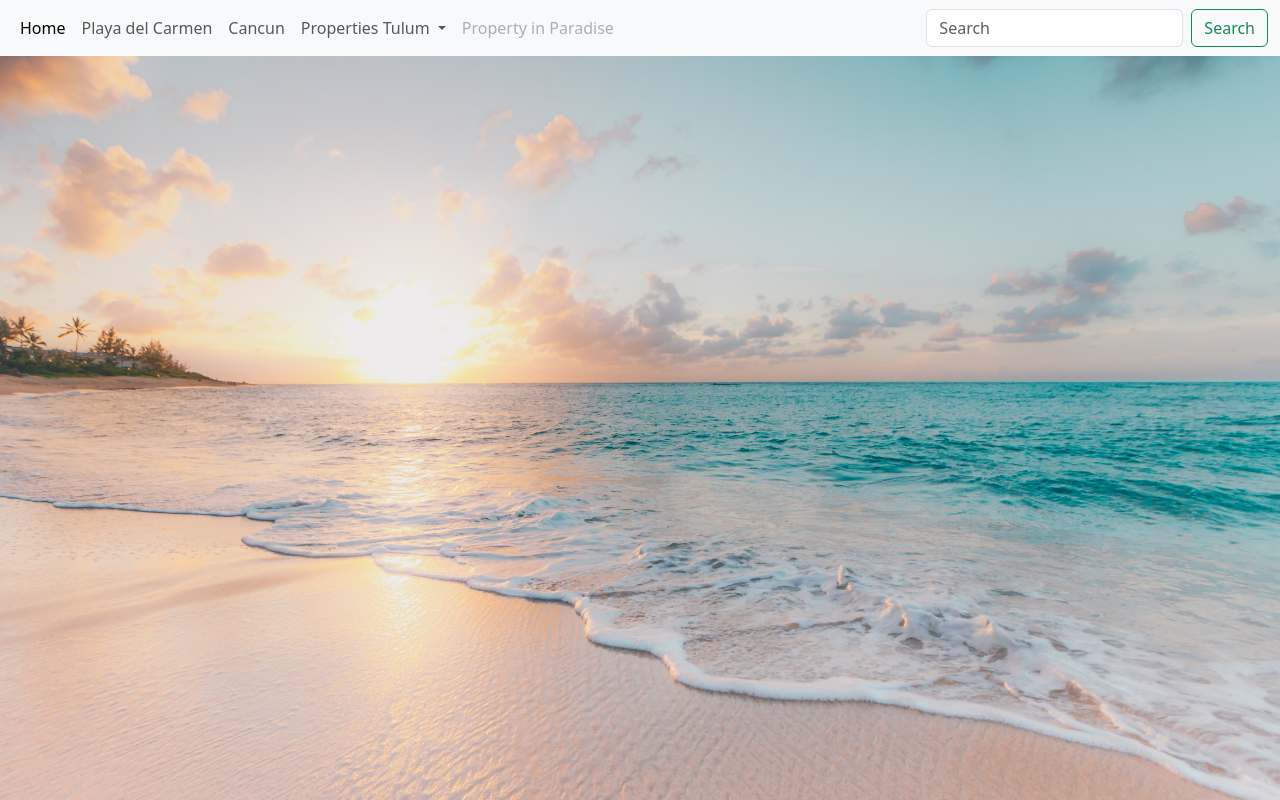
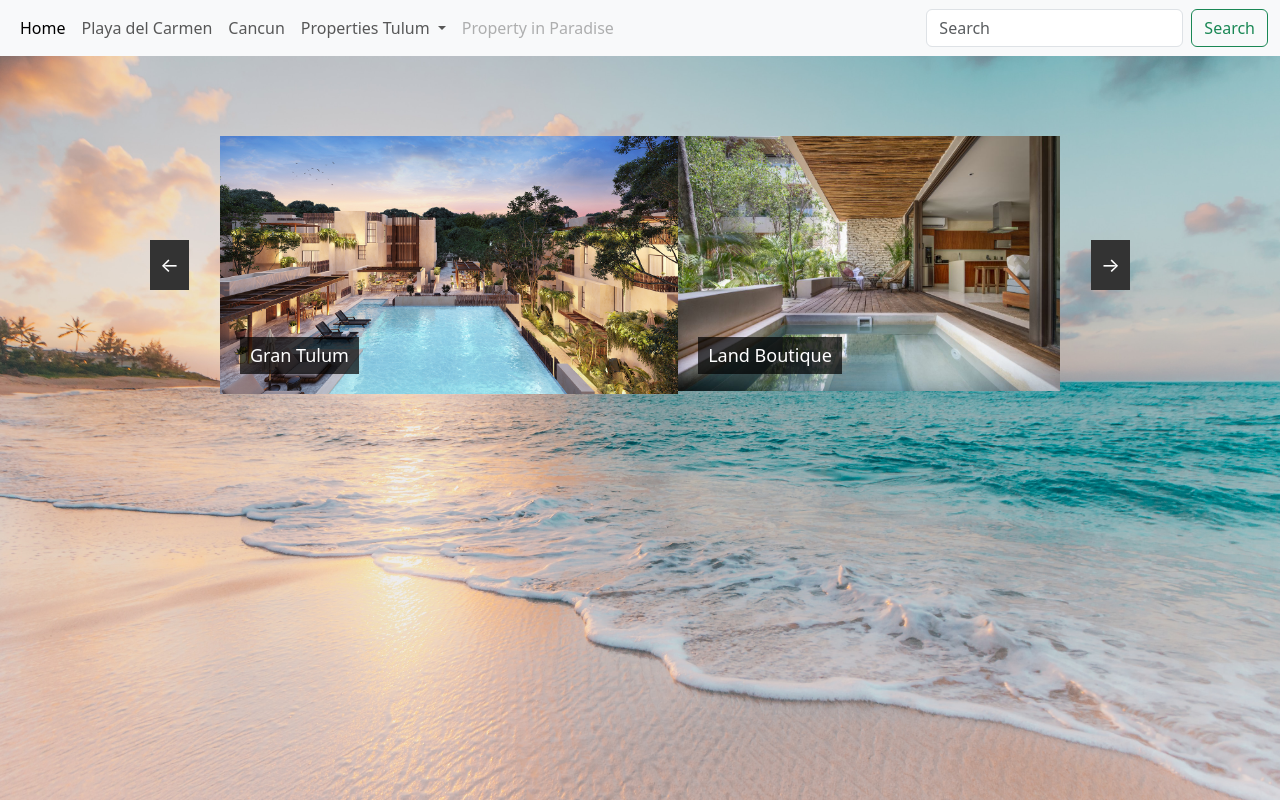
Before and after one commit to Koskyjev/PropertyInParadise, a plain HTML site: page tulum.html in a window 1280 px wide. Drawn offline with nearby package versions, Linux system fonts and the light colour scheme.

Commit message:
implementing carousele

```diff
--- a/script.js
+++ b/script.js
@@ -0,0 +1,30 @@
+const carouselSlide = document.querySelector(".carousel-slide");
+const carouselImages = document.querySelectorAll(".carousel-slide img");
+
+const prevBtn = document.querySelector(".carousel-prev-btn");
+const nextBtn = document.querySelector(".carousel-next-btn");
+
+let counter = 0;
+const slideWidth = carouselImages[0].clientWidth;
+
+// Set the initial position of the carousel
+carouselSlide.style.transform = `translateX(-${slideWidth * counter}px)`;
+
+// Button listeners
+nextBtn.addEventListener("click", () => {
+  if (counter >= carouselImages.length - 1) {
+    counter = 0; // Reset to the first photo
+  } else {
+    counter++;
+  }
+  carouselSlide.style.transform = `translateX(-${slideWidth * counter}px)`;
+});
+
+prevBtn.addEventListener("click", () => {
+  if (counter <= 0) {
+    counter = carouselImages.length - 1; // Go to the last photo
+  } else {
+    counter--;
+  }
+  carouselSlide.style.transform = `translateX(-${slideWidth * counter}px)`;
+});
--- a/style.css
+++ b/style.css
@@ -30,9 +30,64 @@ body {
     text-align: center;
     transition-property: 0.3s ease-in-out;
 }
+
 .flex-items:hover{
     transform: scale(1.05);
 }
+
+.carousel-container {
+    max-width: 1000px;
+    margin: 0 auto;
+    position: relative;
+    overflow: hidden;
+    padding: 5rem;
+  }
+
+  .carousel-slide {
+    display: flex;
+    transition: transform 0.3s ease;
+  }
+
+  .carousel-slide img {
+    width: 100%;
+    height: auto;
+  }
+
+  .carousel-prev-btn,
+  .carousel-next-btn {
+    position: absolute;
+    top: 50%;
+    transform: translateY(-50%);
+    padding: 10px;
+    background-color: #333;
+    color: #fff;
+    border: none;
+    cursor: pointer;
+    font-size: 20px;
+    z-index: 1;
+  }
+
+  .carousel-prev-btn {
+    left: 10px;
+  }
+
+  .carousel-next-btn {
+    right: 10px;
+  }
+
+.slide {
+    position: relative;
+  }
+
+  .slide-text {
+    position: absolute;
+    bottom: 20px;
+    left: 20px;
+    color: #fff;
+    font-size: 18px;
+    background-color: rgba(0, 0, 0, 0.7);
+    padding: 5px 10px;
+  }
 
 footer {
     background-color: #cccccc3a;
--- a/tulum.html
+++ b/tulum.html
@@ -48,7 +48,24 @@
             </div>
           </nav>
     </header>
+   <main>
+    <div class="carousel-container">
+      <div class="carousel-slide">
+        <div class="slide">
+          <img src="/pics/GT.jpg" alt="Image 1">
+          <div class="slide-text">Gran Tulum</div>
+        </div>
+        <div class="slide">
+          <img src="pics/landBoutique.jpg" alt="Image 2">
+          <div class="slide-text">Land Boutique</div>
+        </div>
 
+      </div>
+      <button class="carousel-prev-btn">&larr;</button>
+      <button class="carousel-next-btn">&rarr;</button>
+    </div>
+
+   </main>
 
 </body>
 </html>
```
Also changed, not shown: pics/jono-hirst-JduZyOCGZKc-unsplash.jpg (added), pics/landBoutique.jpg (added), 2 other files.
